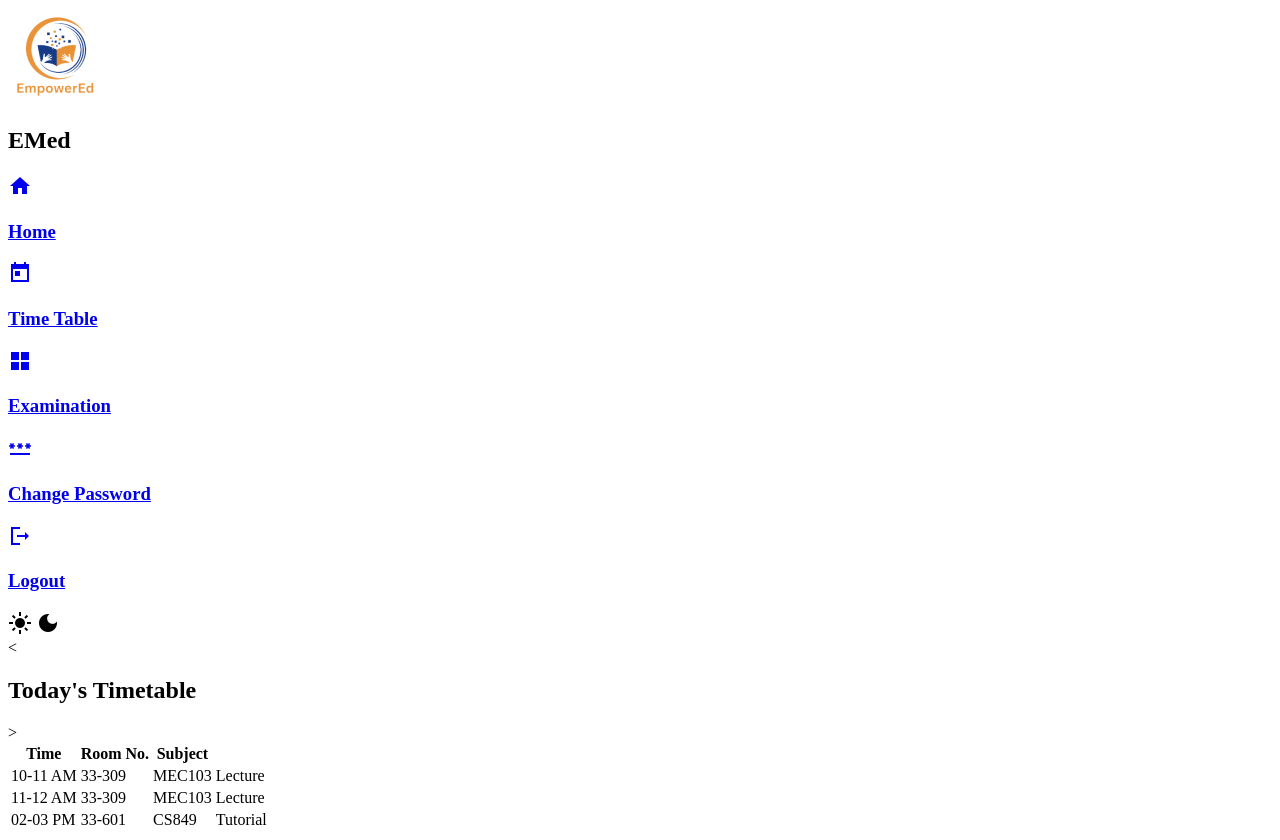
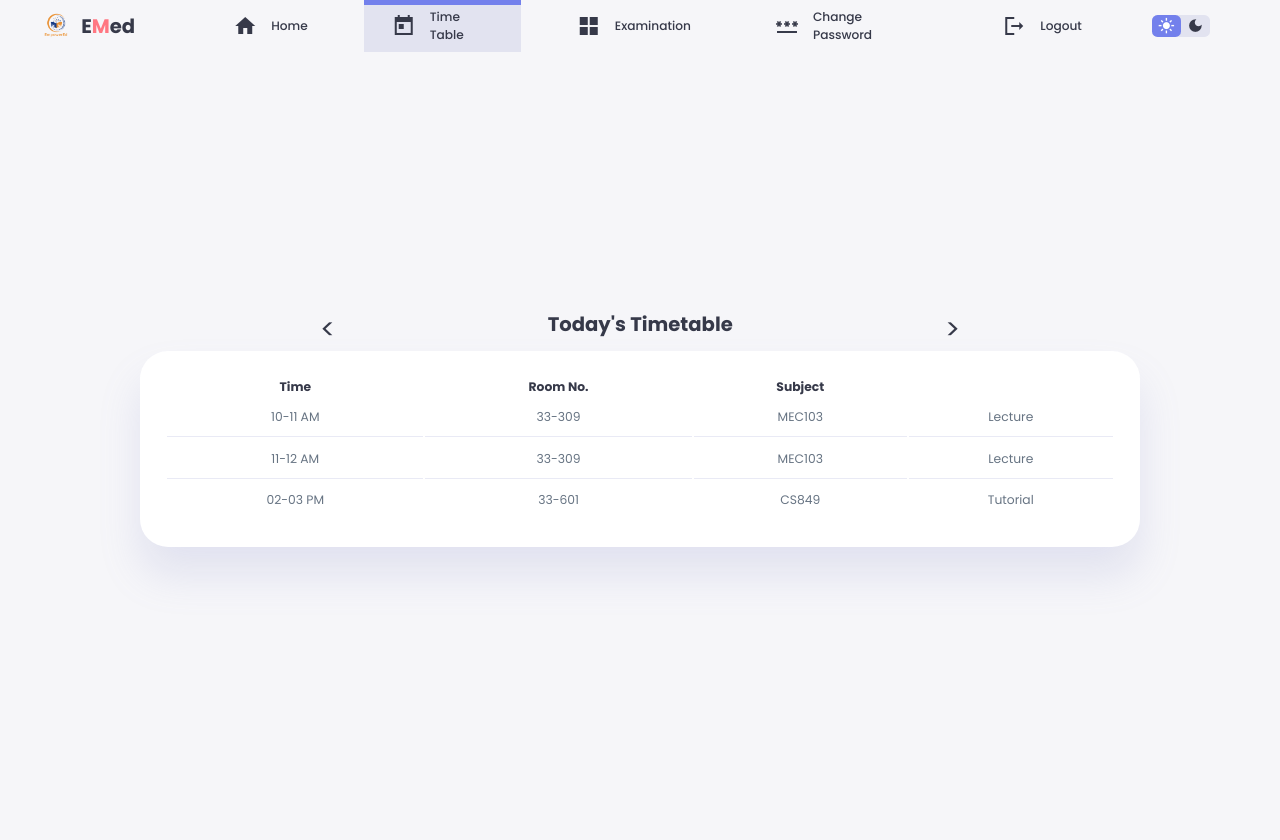
Before and after one commit to kawairish/Hackathon-project, a plain HTML site: page html/timetable.html in a window 1280 px wide. After the commit the page ends 800 px from the top, so only its background shows below. Drawn offline with Linux system fonts and the light colour scheme.

Commit message:
corected an error

```diff
--- a/html/timetable.html
+++ b/html/timetable.html
@@ -7,7 +7,7 @@
     <title>Student Dashboard</title>
     <link href="https://fonts.googleapis.com/icon?family=Material+Icons+Sharp" rel="stylesheet">
     <link rel="shortcut icon" href="../images/logo-top.png">
-    <link rel="stylesheet" href="../html/timetable.html">
+    <link rel="stylesheet" href="../css/student-dashboard.css">
 </head>
 <body>
     <header>
```
